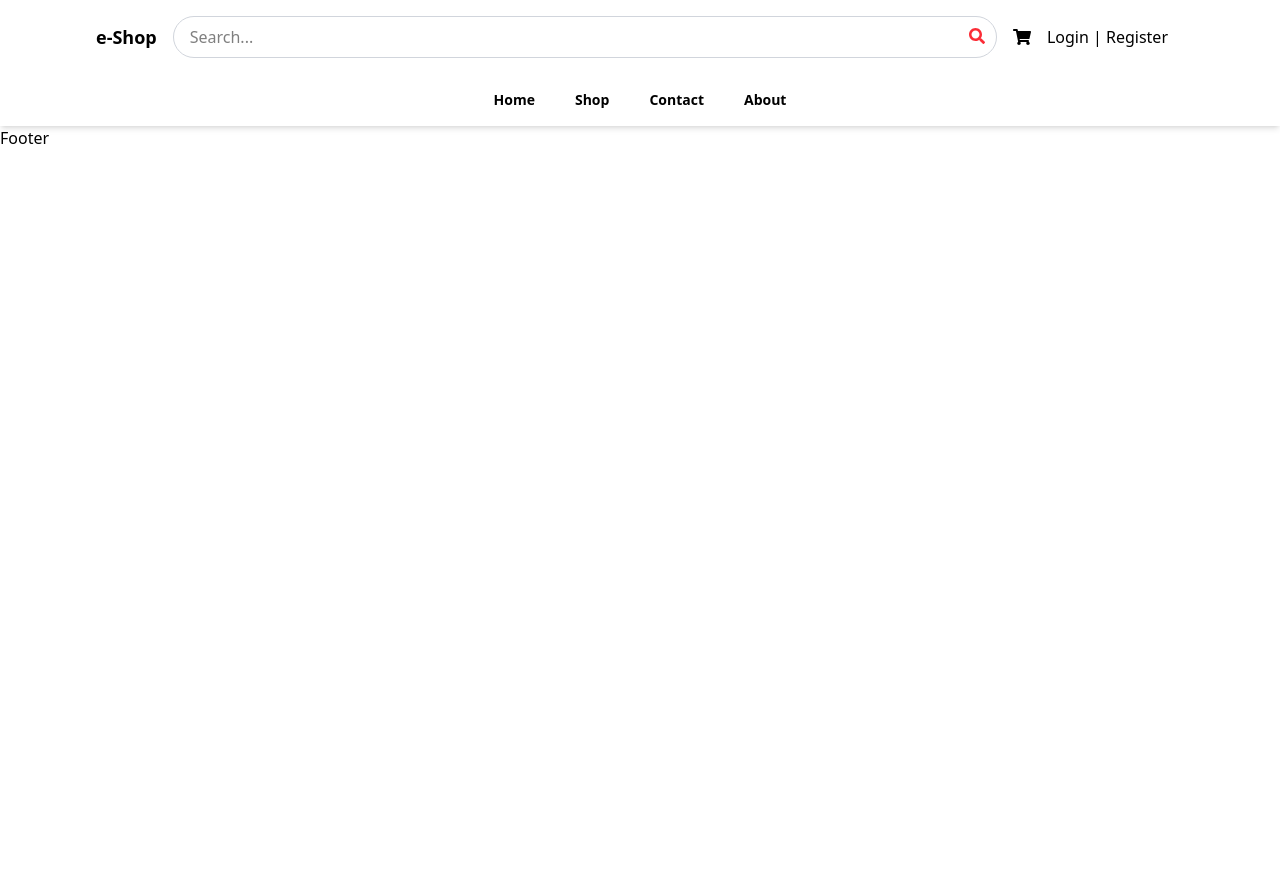
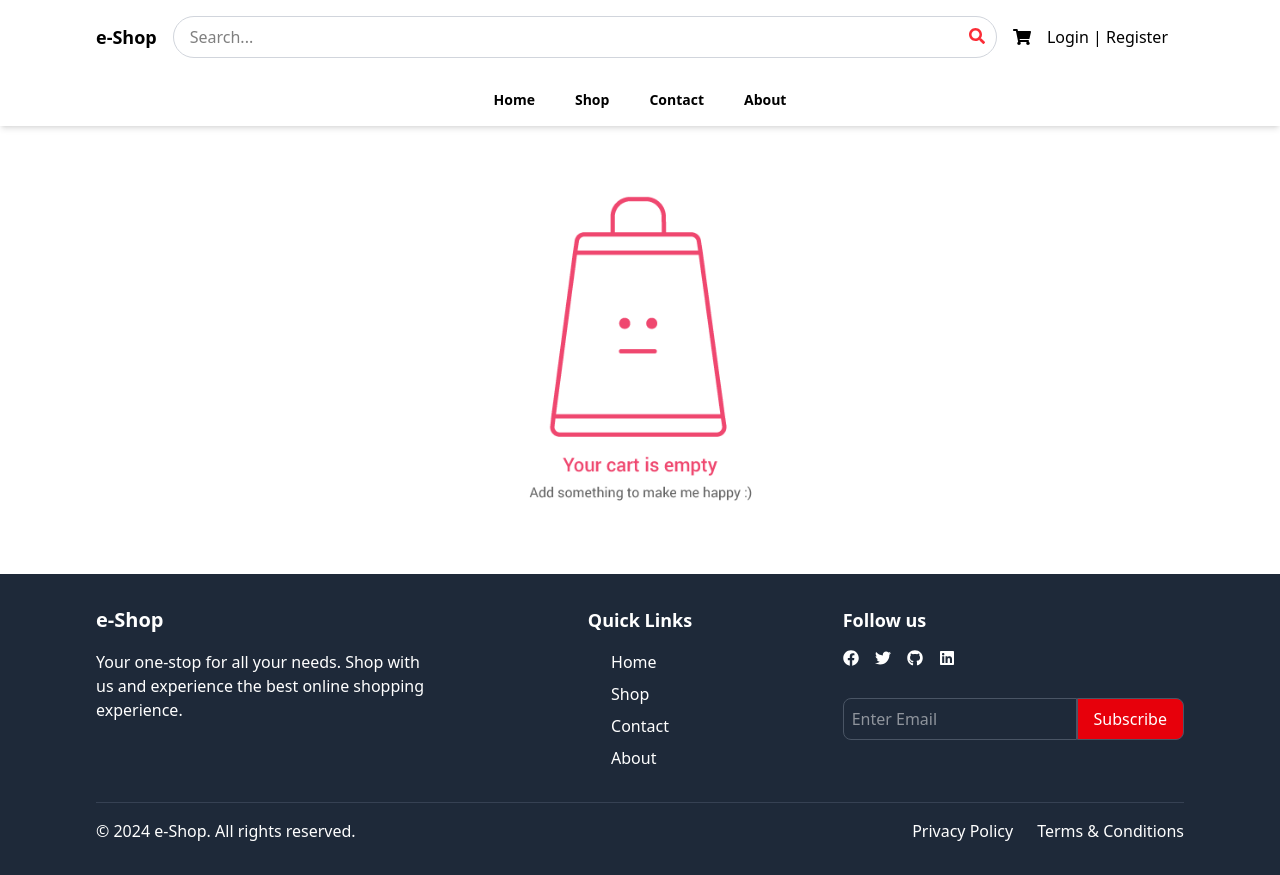
Before and after one commit to huss-huss/React_Ecommerce, a React (Vite) app: page /cart in a window 1280 px wide. Before the commit the page ends 800 px from the top, so only its background shows below. Built offline with nearby package versions, Linux system fonts and the light colour scheme; the HTML template or start-up script is replaced by a standard one.

Commit message:
Add Cart page and integrate cart functionality with Redux

```diff
--- a/src/App.jsx
+++ b/src/App.jsx
@@ -3,6 +3,7 @@ import NavBar from "./components/NavBar";
 import Footer from "./components/Footer";
 import Home from "./pages/Home";
 import Shop from "./pages/Shop";
+import Cart from "./pages/Cart";
 
 const App = () => {
   return (
@@ -11,6 +12,7 @@ const App = () => {
       <Routes>
         <Route path="/" element={<Home />} />
         <Route path="/shop" element={<Shop />} />
+        <Route path="/cart" element={<Cart />} />
       </Routes>
       <Footer />
     </BrowserRouter>
--- a/src/components/Footer.jsx
+++ b/src/components/Footer.jsx
@@ -1,7 +1,93 @@
-import React from "react";
+import { FaFacebook, FaGithub, FaLinkedin, FaTwitter } from "react-icons/fa";
+import { Link } from "react-router-dom";
 
 const Footer = () => {
-  return <div>Footer</div>;
+  return (
+    <footer className="bg-gray-800 text-white py-8 px-4 md:px-16 lg:px-24">
+      <div className="container mx-auto grid grid-cols-1 md:grid-cols-3 gap-8">
+        {/* About Section */}
+        <div>
+          <h3 className="text-xl font-semibold">e-Shop</h3>
+          <p className="mt-4">
+            Your one-stop for all your needs. Shop with us and experience the
+            best online shopping experience.
+          </p>
+        </div>
+
+        {/* Quick Links Section */}
+        <div className="flex flex-col md:items-center">
+          <h4 className="text-lg font-semibold">Quick Links</h4>
+          <ul className="mt-4 space-y-2">
+            <li>
+              <Link to="/" className="hover:underline">
+                Home
+              </Link>
+            </li>
+            <li>
+              <Link to="/shop" className="hover:underline">
+                Shop
+              </Link>
+            </li>
+            <li>
+              <Link to="/contact" className="hover:underline">
+                Contact
+              </Link>
+            </li>
+            <li>
+              <Link to="/about" className="hover:underline">
+                About
+              </Link>
+            </li>
+          </ul>
+        </div>
+
+        {/* Social Media & Subscription Section */}
+        <div>
+          <h4 className="text-lg font-semibold">Follow us</h4>
+          <div className="flex space-x-4 mt-4">
+            <a href="#" className="hover:text-gray-400">
+              <FaFacebook />
+            </a>
+            <a href="#" className="hover:text-gray-400">
+              <FaTwitter />
+            </a>
+            <a href="#" className="hover:text-gray-400">
+              <FaGithub />
+            </a>
+            <a href="#" className="hover:text-gray-400">
+              <FaLinkedin />
+            </a>
+          </div>
+
+          <form className="flex items-center justify-center mt-8">
+            <input
+              type="email"
+              placeholder="Enter Email"
+              className="w-full p-2 rounded-l-lg bg-gray-800 border border-gray-600"
+            />
+            <button className="bg-red-600 text-white px-4 py-2 rounded-r-lg border border-gray-600">
+              Subscribe
+            </button>
+          </form>
+        </div>
+      </div>
+
+      {/* Footer Bottom Section */}
+      <div className="mt-8 border-t border-gray-700 pt-4">
+        <div className="container mx-auto flex flex-col md:flex-row justify-between items-center">
+          <p>&copy; 2024 e-Shop. All rights reserved.</p>
+          <div className="flex space-x-6 mt-4 md:mt-0">
+            <a href="#" className="hover:underline">
+              Privacy Policy
+            </a>
+            <a href="#" className="hover:underline">
+              Terms & Conditions
+            </a>
+          </div>
+        </div>
+      </div>
+    </footer>
+  );
 };
 
 export default Footer;
--- a/src/components/NavBar.jsx
+++ b/src/components/NavBar.jsx
@@ -1,8 +1,11 @@
 import React from "react";
 import { Link } from "react-router-dom";
 import { FaSearch, FaShoppingCart, FaUser } from "react-icons/fa";
+import { useSelector } from "react-redux";
 
 const NavBar = () => {
+  const products = useSelector((state) => state.cart.products);
+
   return (
     <nav className="bg-white shadow-md">
       <div className=" container mx-auto px-4 md:px-16 lg:px-24 py-4 flex justify-between items-center">
@@ -21,8 +24,13 @@ const NavBar = () => {
           </form>
         </div>
         <div className="flex items-center space-x-4">
-          <Link to="/cart">
+          <Link to="/cart" className="relative">
             <FaShoppingCart className="text-lg" />
+            {products.length > 0 && (
+              <span className="absolute top-0 text-xs w-3 left-3 bg-red-600 rounded-full flex justify-center items-center text-white">
+                {products.length}
+              </span>
+            )}
           </Link>
           <button className="hidden md:block"> Login | Register</button>
           <button className="block md:hidden">
--- a/src/components/ProductCard.jsx
+++ b/src/components/ProductCard.jsx
@@ -1,6 +1,16 @@
 import { FaStar } from "react-icons/fa";
+import { addToCart } from "../redux/cartSlice";
+import { useDispatch } from "react-redux";
 
 const ProductCard = ({ product }) => {
+  const dispatch = useDispatch();
+  const handleAddToCart = (e, product) => {
+    // console.log("handleAddToCart function called!");
+    e.stopPropagation();
+    e.preventDefault();
+    dispatch(addToCart(product));
+    alert("Product added to cart");
+  };
   return (
     <div className="bg-white p-4 shadow rounded relative border transform transition-transform duration-300 hover:scale-105  border-gray-200 ">
       <img
@@ -19,7 +29,10 @@ const ProductCard = ({ product }) => {
         <FaStar className="text-yellow-500" />
       </div>
 
-      <div className="absolute bottom-4 right-2 flex items-center justify-center w-8 h-8 bg-red-600 group text-white text-sm rounded-full hover:w-32 hover:bg-red-700 transition-all">
+      <div
+        className="absolute bottom-4 right-2 flex items-center justify-center w-8 h-8 bg-red-600 group text-white text-sm rounded-full hover:w-32 hover:bg-red-700 transition-all"
+        onClick={(e) => handleAddToCart(e, product)}
+      >
         <span className="group-hover:hidden">+</span>
         <span className="hidden group-hover:block">Add to Cart</span>
       </div>
--- /dev/null
+++ b/src/pages/Cart.jsx
@@ -0,0 +1,101 @@
+import React, { useState } from "react";
+import { useSelector } from "react-redux";
+import EmptyCart from "../assets/Images/emptycart.png";
+import { FaTrashAlt } from "react-icons/fa";
+
+const Cart = () => {
+  const cart = useSelector((state) => state.cart);
+  const [address, setAddress] = useState("main street, 123");
+  return (
+    <div className="container mx-auto py-8 min-h-96 px-4 md:px-16 lg:px-24">
+      {cart.products.length > 0 ? (
+        <div>
+          <h3 className="text-2xl font-semibold mb-4">SHOPPING CART</h3>
+          <div className="flex flex-col md:flex-row justify-between space-x-10 mt-8">
+            <div className="md:w-2/3">
+              <div className="flex justify-between border-b border-gray-200 items-center mb-4 text-xs font-semibold ">
+                <p>PRODUCT</p>
+                <div className="flex space-x-8">
+                  <p>PRICE</p>
+                  <p>QUANTITY</p>
+                  <p>SUBTOTAL</p>
+                  <p>REMOVE</p>
+                </div>
+              </div>
+
+              {cart.products.map((product) => (
+                <div
+                  key={product.id}
+                  className="flex items-center justify-between p-3 border-b border-gray-200"
+                >
+                  <div className="md:flex items-center space-x-4">
+                    <img
+                      src={product.image}
+                      alt={product.name}
+                      className="w-16 h-16 object-contain rounded"
+                    />
+                    <div className="flex-1 ml-4">
+                      <h3 className="text-lg font-semibold">{product.name}</h3>
+                    </div>
+                  </div>
+
+                  <div className="flex space-x-12 items-center">
+                    <p className="font-extralight">${product.price}</p>
+                    <div className="flex items-center justify-center border border-gray-200">
+                      <button className="text-xl font-bold px-1.5 border-r  border-gray-200">
+                        -
+                      </button>
+                      <p className="text-xl px-2">{product.quantity}</p>
+                      <button className="text-xl px-1 border-l  border-gray-200">
+                        +
+                      </button>
+                    </div>
+                    <p className="font-extralight">
+                      ${(product.price * product.quantity).toFixed(2)}
+                    </p>
+                    <button className="text-red-500 hover:text-red-700">
+                      <FaTrashAlt />
+                    </button>
+                  </div>
+                </div>
+              ))}
+            </div>
+            <div className="md:w-1/3 bg-white p-6 rounded-lg shadow-md border border-gray-200">
+              <h3 className="text-sm font-semibold mb-5">CART TOTALS</h3>
+              <div className="flex justify-between mb-5 border-b border-gray-200 pb-1">
+                <span className="text-sm">TOTAL ITEMS:</span>
+                <span>{cart.totalQuantity}</span>
+              </div>
+
+              <div className="mb-4 border-b border-gray-200 pb-2">
+                <p>Shipping:</p>
+                <p className="ml-2">
+                  shipping to{" "}
+                  <span className="text-xs font-bold">{address}</span>
+                </p>
+                <button className="text-blue-500 hover:underline mt-1 ml-2">
+                  Change Address
+                </button>
+              </div>
+
+              <div className="flex justify-between mb-4 border-gray-200">
+                <span>Total Price:</span>
+                <span>${cart.totalPrice.toFixed(2)}</span>
+              </div>
+
+              <button className="w-full bg-red-600 text-white py-2 hover:bg-red-800">
+                Proceed to Checkout
+              </button>
+            </div>
+          </div>
+        </div>
+      ) : (
+        <div className="flex justify-center">
+          <img src={EmptyCart} alt="Empty Cart" className="h-96" />
+        </div>
+      )}
+    </div>
+  );
+};
+
+export default Cart;
--- a/src/redux/cartSlice.jsx
+++ b/src/redux/cartSlice.jsx
@@ -1,24 +1,34 @@
 import { createSlice } from "@reduxjs/toolkit";
 
 const initialState = {
-  cart: [],
+  products: [],
+  totalQuantity: 0,
+  totalPrice: 0,
 };
 
 const cartSlice = createSlice({
   name: "cart",
   initialState,
   reducers: {
-    setCart: (state, action) => {
-      state.cart = action.payload;
-    },
     addToCart: (state, action) => {
-      state.cart.push(action.payload);
-    },
-    removeFromCart: (state, action) => {
-      state.cart = state.cart.filter((item) => item.id !== action.payload.id);
+      state.totalQuantity++;
+      state.totalPrice += action.payload.price;
+      const existingProduct = state.products.find(
+        (product) => product.id === action.payload.id
+      );
+      if (existingProduct) {
+        existingProduct.quantity++;
+        existingProduct.totalPrice += action.payload.price;
+      } else {
+        state.products.push({
+          ...action.payload,
+          quantity: 1,
+          totalPrice: action.payload.price,
+        });
+      }
     },
   },
 });
 
-export const { setCart, addToCart, removeFromCart } = cartSlice.actions;
+export const { addToCart } = cartSlice.actions;
 export default cartSlice.reducer;
```
